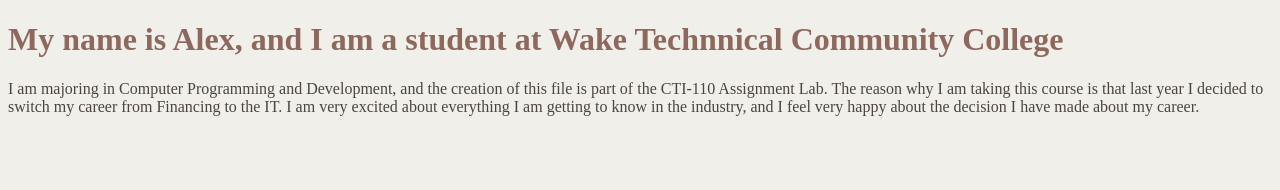
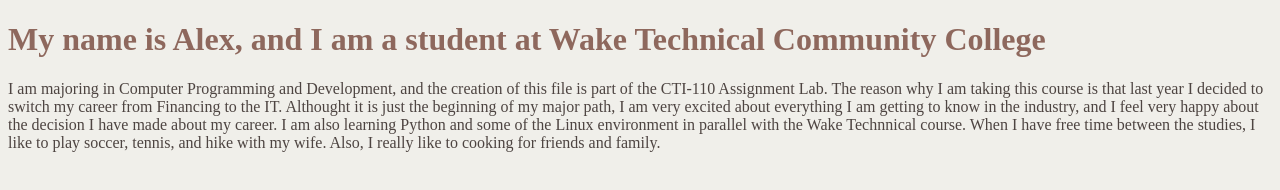
Before and after one commit to AlexCRosa/AlexCRosa.github.io, a plain HTML site: page index.html in a window 1280 px wide. Drawn offline with Linux system fonts and the light colour scheme.

Commit message:
adding more lines for introduction

```diff
--- a/index.html
+++ b/index.html
@@ -18,10 +18,14 @@
     </head>
     <body>
         <h1>
-            My name is Alex, and I am a student at Wake Technnical Community College
+            My name is Alex, and I am a student at Wake Technical Community College
         </h1>
         <p>
-            I am majoring in Computer Programming and Development, and the creation of this file is part of the CTI-110 Assignment Lab. The reason why I am taking this course is that last year I decided to switch my career from Financing to the IT. I am very excited about everything I am getting to know in the industry, and I feel very happy about the decision I have made about my career.
+            I am majoring in Computer Programming and Development, and the creation of this file is part of the CTI-110 Assignment Lab.
+            The reason why I am taking this course is that last year I decided to switch my career from Financing to the IT.
+            Althought it is just the beginning of my major path, I am very excited about everything I am getting to know in the industry, and I feel very happy about the decision I have made about my career.
+            I am also learning Python and some of the Linux environment in parallel with the Wake Technnical course.
+            When I have free time between the studies, I like to play soccer, tennis, and hike with my wife. Also, I really like to cooking for friends and family.
         </p>
     </body>
 </html>
```
